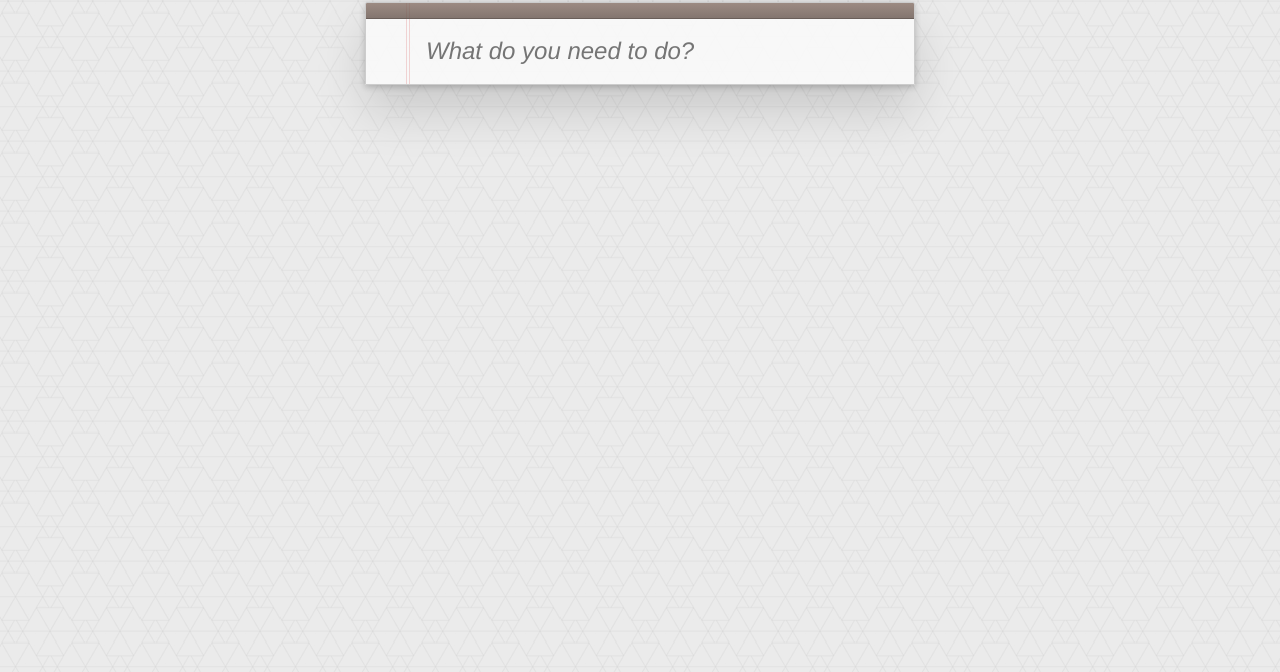
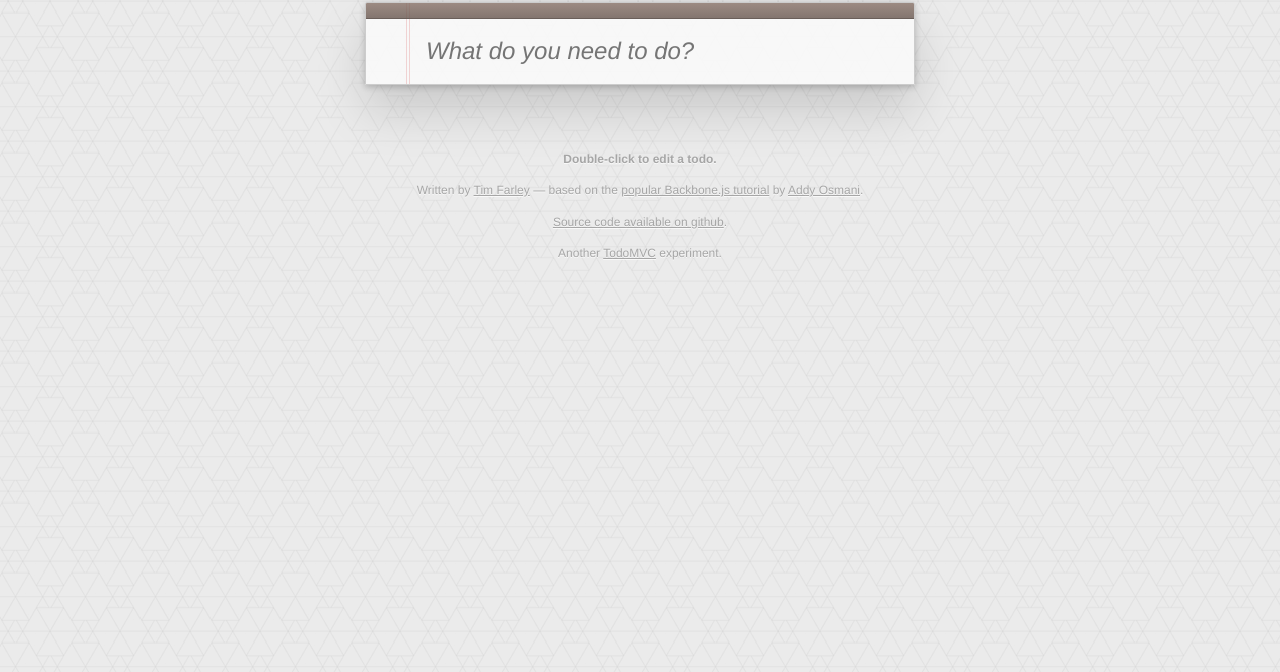
Before and after one commit to farleyta/backbone-todo, a website: page index.html in a window 1280 px wide. Shown: the part 128-800 px from the top of the page. Drawn offline with Linux system fonts and the light colour scheme.

Commit message:
Added some footer text for explanation and credit.

```diff
--- a/index.html
+++ b/index.html
@@ -25,6 +25,13 @@
 		<footer id="footer"></footer>
 
 	</section>
+
+	<footer id="info">
+		<p><strong>Double-click to edit a todo.</strong></p>
+		<p>Written by <a href="http://timfarley.com">Tim Farley</a> &mdash; based on the <a href="http://addyosmani.github.io/backbone-fundamentals/#exercise-1-todos---your-first-backbone.js-app">popular Backbone.js tutorial</a> by <a href="https://github.com/addyosmani">Addy Osmani</a>.</p>
+		<p><a href="https://github.com/farleyta/backbone-todo">Source code available on github</a>.</p>
+		<p>Another <a href="http://todomvc.com">TodoMVC</a> experiment.</p>
+	</footer>
 
 <!-- Underscore.js Templates -->
 <script type="text/template" id="item-template">
```
